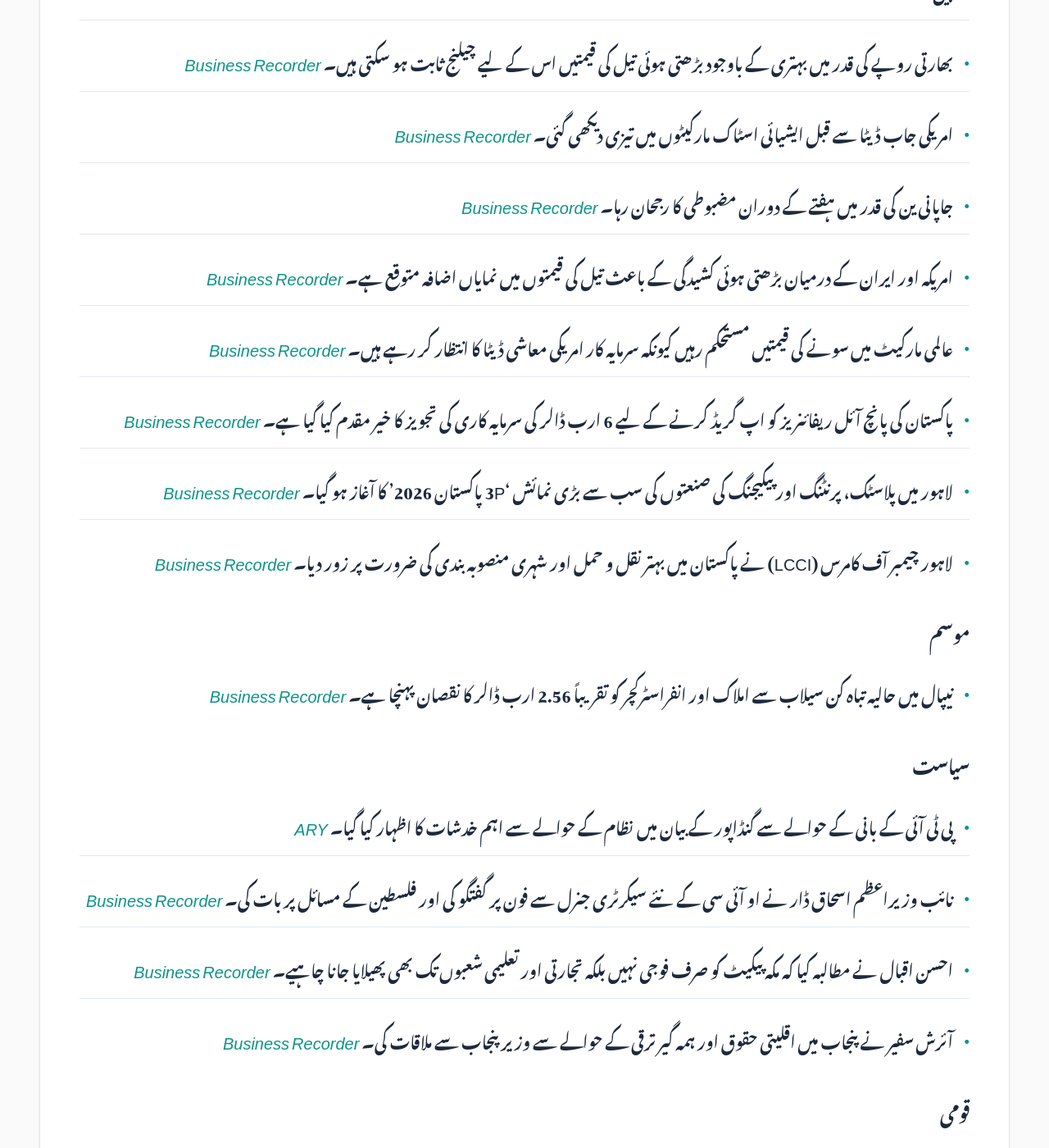
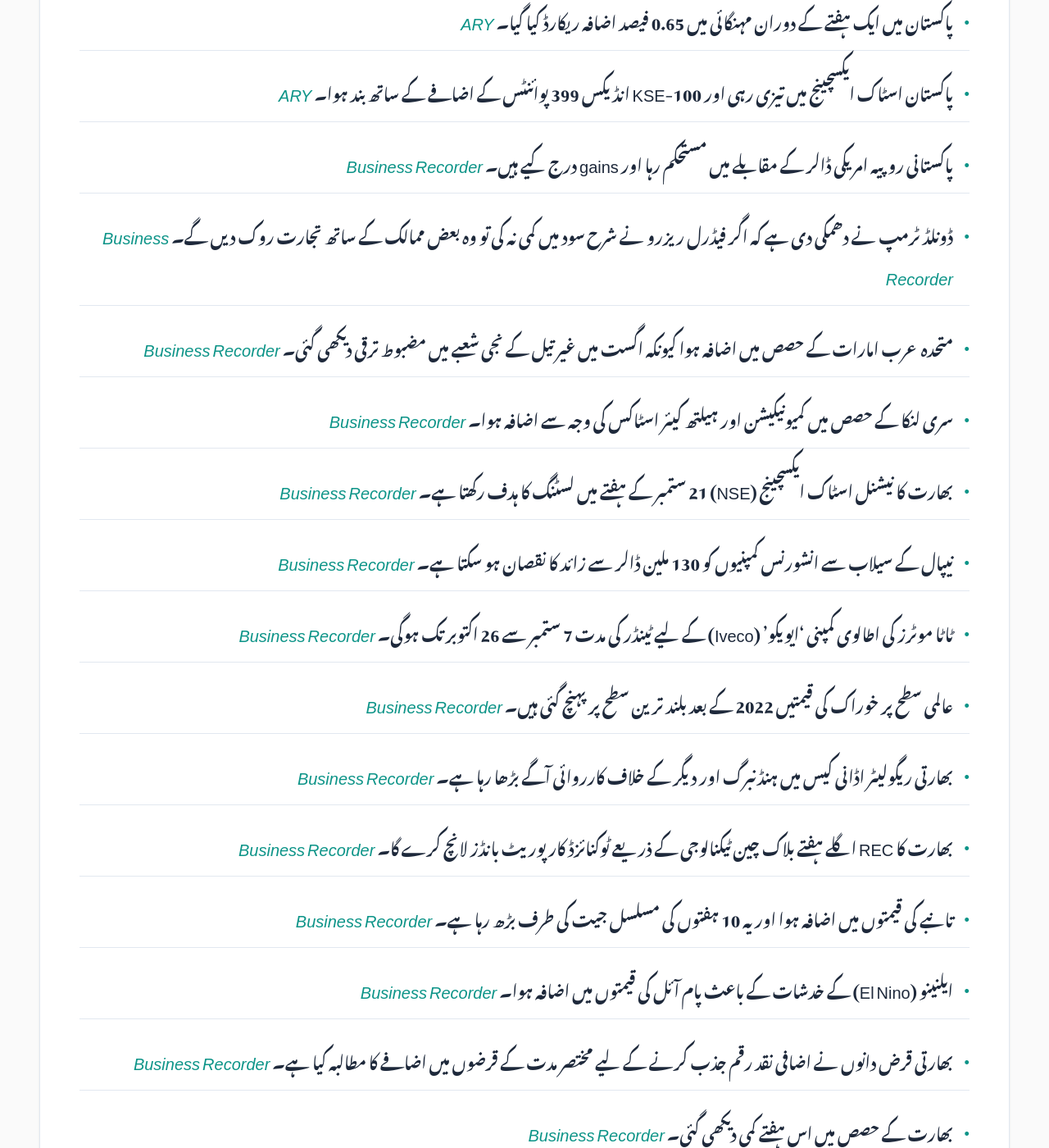
Before and after one commit to zsubzwary/news, a Jekyll site: the page built from ur/index.md, in a window 1280 px wide and 1400 px high, scrolled down 702 px. Shown: the whole window at 82% size. Built offline with Jekyll 4.4.1, drawn with Linux system fonts in a browser that asks for light colours; some web fonts are replaced; comment, search, counter and statistics services are not loaded; some of the changed text lies outside the part shown.

Commit message:
DateTime; 2026-09-04T16:10:42.184Z

```diff
--- a/ur/index.md
+++ b/ur/index.md
@@ -7,50 +7,53 @@ rtl: true
 
 پاکستان کی تازہ خبروں کا خلاصہ
 
- &lrm; 04-Sep-2026 09:08PKT
+ &lrm; 04-Sep-2026 21:10PKT
 
 پڑھنے کا وقت : 4 منٹ
 
-### معیشت
-- بھارتی اسٹاک مارکیٹ میں تیزی کا امکان ہے کیونکہ سرمایہ کاروں کا فیڈرل ریزرو کی شرح سود میں اضافے کے حوالے سے خدشات کم ہو رہے ہیں۔ *[Business Recorder](https://www.brecorder.com/news/40437903/indian-shares-may-open-higher-as-traders-trim-fed-hike-bets)*
-- بھارتی روپے کی قدر میں بہتری کے باوجود بڑھتی ہوئی تیل کی قیمتیں اس کے لیے چیلنج ثابت ہو سکتی ہیں۔ *[Business Recorder](https://www.brecorder.com/news/40437902/indian-rupee-inflow-linked-rbi-backed-optimism-faces-oil-test)*
-- امریکی جاب ڈیٹا سے قبل ایشیائی اسٹاک مارکیٹوں میں تیزی دیکھی گئی۔ *[Business Recorder](https://www.brecorder.com/news/40437901/asian-shares-climb-ahead-of-us-jobs-data-feds-waller-soothes-bonds)*
-- جاپانی ین کی قدر میں ہفتے کے دوران مضبوطی کا رجحان رہا۔ *[Business Recorder](https://www.brecorder.com/news/40437900/yen-headed-for-strongest-week-in-a-month-dollar-flat-ahead-of-payroll-data)*
-- امریکہ اور ایران کے درمیان بڑھتی ہوئی کشیدگی کے باعث تیل کی قیمتوں میں نمایاں اضافہ متوقع ہے۔ *[Business Recorder](https://www.brecorder.com/news/40437899/oil-set-for-steepest-weekly-gain-since-mid-july-over-intensifying-us-iran-tensions)*
-- عالمی مارکیٹ میں سونے کی قیمتیں مستحکم رہیں کیونکہ سرمایہ کار امریکی معاشی ڈیٹا کا انتظار کر رہے ہیں۔ *[Business Recorder](https://www.brecorder.com/news/40437898/gold-holds-ground-with-us-payrolls-data-on-radar)*
-- پاکستان کی پانچ آئل ریفائنریز کو اپ گریڈ کرنے کے لیے 6 ارب ڈالر کی سرمایہ کاری کی تجویز کا خیر مقدم کیا گیا ہے۔ *[Business Recorder](https://www.brecorder.com/news/40437896/proposal-to-upgrade-oil-refineries-hailed)*
-- لاہور میں پلاسٹک، پرنٹنگ اور پیکیجنگ کی صنعتوں کی سب سے بڑی نمائش '3P پاکستان 2026' کا آغاز ہو گیا۔ *[Business Recorder](https://www.brecorder.com/news/40437882/3p-pakistan-2026-exhibition-opens-in-lahore)*
-- لاہور چیمبر آف کامرس (LCCI) نے پاکستان میں بہتر نقل و حمل اور شہری منصوبہ بندی کی ضرورت پر زور دیا۔ *[Business Recorder](https://www.brecorder.com/news/40437890/lcci-calls-for-sustainable-urban-transport-planning)*
+### معاشیات
+- پاکستان نے نجی سرمایہ کاری کو فروغ دینے کے لیے نجکاری کی مہم تیز کر دی ہے۔ *[ARY](https://arynews.tv/pakistan-steps-up-privatization-drive-to-boost-private-investment)*
+- پاکستان میں ایک ہفتے کے دوران مہنگائی میں 0.65 فیصد اضافہ ریکارڈ کیا گیا۔ *[ARY](https://arynews.tv/inflation-rises-in-pakistan-in-one-week)*
+- پاکستان اسٹاک ایکسچینج میں تیزی رہی اور KSE-100 انڈیکس 399 پوائنٹس کے اضافے کے ساتھ بند ہوا۔ *[ARY](https://arynews.tv/psx-closes-high-as-kse-100-index-gains-399-points)*
+- پاکستانی روپیہ امریکی ڈالر کے مقابلے میں مستحکم رہا اور gains درج کیے ہیں۔ *[Business Recorder](https://www.brecorder.com/news/40437940/pakistan-rupee-registers-gain-against-us-dollar)*
+- ڈونلڈ ٹرمپ نے دھمکی دی ہے کہ اگر فیڈرل ریزرو نے شرح سود میں کمی نہ کی تو وہ بعض ممالک کے ساتھ تجارت روک دیں گے۔ *[Business Recorder](https://www.brecorder.com/news/40437959/trump-says-if-the-fed-doesnt-cut-rates-hell-stop-trading-with-some-nations)*
+- متحدہ عرب امارات کے حصص میں اضافہ ہوا کیونکہ اگست میں غیر تیل کے نجی شعبے میں مضبوط ترقی دیکھی گئی۔ *[Business Recorder](https://www.brecorder.com/news/40437958/uae-shares-jump-as-pmi-shows-solid-growth-in-august)*
+- سری لنکا کے حصص میں کمیونیکیشن اور ہیلتھ کیئر اسٹاکس کی وجہ سے اضافہ ہوا۔ *[Business Recorder](https://www.brecorder.com/news/40437957/communication-healthcare-stocks-lift-sri-lankan-shares-higher)*
+- بھارت کا نیشنل اسٹاک ایکسچینج (NSE) 21 ستمبر کے ہفتے میں لسٹنگ کا ہدف رکھتا ہے۔ *[Business Recorder](https://www.brecorder.com/news/40437953/indias-nse-targets-listing-in-week-of-september-21-after-ipo-clearance-sources-say)*
+- نیپال کے سیلاب سے انشورنس کمپنیوں کو 130 ملین ڈالر سے زائد کا نقصان ہو سکتا ہے۔ *[Business Recorder](https://www.brecorder.com/news/40437952/nepal-floods-could-cost-insurers-over-130-million-even-before-death-injury-claims)*
+- ٹاٹا موٹرز کی اطالوی کمپنی 'ایویکو' (Iveco) کے لیے ٹینڈر کی مدت 7 ستمبر سے 26 اکتوبر تک ہوگی۔ *[Business Recorder](https://www.brecorder.com/news/40437949/tata-motors-tender-for-italys-iveco-set-for-september-7-to-october-26)*
+- عالمی سطح پر خوراک کی قیمتیں 2022 کے بعد بلند ترین سطح پر پہنچ گئی ہیں۔ *[Business Recorder](https://www.brecorder.com/news/40437948/world-food-prices-at-highest-since-2022-as-supply-risks-mount-fao-says)*
+- بھارتی ریگولیٹر اڈانی کیس میں ہنڈنبرگ اور دیگر کے خلاف کارروائی آگے بڑھا رہا ہے۔ *[Business Recorder](https://www.brecorder.com/news/40437947/india-regulator-presses-ahead-against-hindenburg-others-in-adani-case-sources-say)*
+- بھارت کا REC اگلے ہفتے بلاک چین ٹیکنالوجی کے ذریعے ٹوکنائزڈ کارپوریٹ بانڈز لانچ کرے گا۔ *[Business Recorder](https://www.brecorder.com/news/40437946/indias-rec-set-to-debut-tokenised-corporate-bond-sale-next-week-bankers-say)*
+- تانبے کی قیمتوں میں اضافہ ہوا اور یہ 10 ہفتوں کی مسلسل جیت کی طرف بڑھ رہا ہے۔ *[Business Recorder](https://www.brecorder.com/news/40437945/copper-edges-up-on-thinning-stocks-eyes-10-week-winning-streak)*
+- ایلنینو (El Nino) کے خدشات کے باعث پام آئل کی قیمتوں میں اضافہ ہوا۔ *[Business Recorder](https://www.brecorder.com/news/40437944/palm-ends-higher-on-el-nino-worries-logs-weekly-gain)*
+- بھارتی قرض دانوں نے اضافی نقد رقم جذب کرنے کے لیے مختصر مدت کے قرضوں میں اضافے کا مطالبہ کیا ہے۔ *[Business Recorder](https://www.brecorder.com/news/40437943/india-debt-investors-call-for-higher-short-term-borrowing-to-absorb-excess-cash-sources-say)*
+- بھارت کے حصص میں اس ہفتے کمی دیکھی گئی۔ *[Business Recorder](https://www.brecorder.com/news/40437942/indian-shares-post-weekly-losses-as-elevated-crude-keeps-sentiment-subdued)*
+- بھارتی روپیہ پانچ ہفتوں میں اپنی بہترین کارکردگی دکھانے میں کامیاب رہا۔ *[Business Recorder](https://www.brecorder.com/news/40437941/indian-rupee-logs-best-week-in-five-as-rbi-muscle-power-foreign-deposits-support)*
+
+### سائنس اور ٹیکنالوجی
+- بھارت کا REC اگلے ہفتے بلاک چین ٹیکنالوجی کا استعمال کرتے ہوئے ٹوکنائزڈ بانڈز جاری کرے گا۔ *[Business Recorder](https://www.brecorder.com/news/40437946/indias-rec-set-to-debut-tokenised-corporate-bond-sale-next-week-bankers-say)*
 
 ### موسم
-- نیپال میں حالیہ تباہ کن سیلاب سے املاک اور انفراسٹرکچر کو تقریباً 2.56 ارب ڈالر کا نقصان پہنچا ہے۔ *[Business Recorder](https://www.brecorder.com/news/40437904/nepal-flood-losses-estimated-at-256-billion-official-says)*
+- ایلنینو (El Nino) اور موسمیاتی تبدیلیوں کے باعث عالمی سطح پر خوراک کی قیمتیں بڑھ رہی ہیں۔ *[Business Recorder](https://www.brecorder.com/news/40437948/world-food-prices-at-highest-since-2022-as-supply-risks-mount-fao-says)*
 
 ### سیاست
-- پی ٹی آئی کے بانی کے حوالے سے گنڈاپور کے بیان میں نظام کے حوالے سے اہم خدشات کا اظہار کیا گیا۔ *[ARY](https://arynews.tv/pti-founder-asked-us-to-stop-system-bringing-qazi-faez-isa-says-gandapur)*
-- نائب وزیراعظم اسحاق ڈار نے او آئی سی کے نئے سیکرٹری جنرل سے فون پر گفتگو کی اور فلسطین کے مسائل پر بات کی۔ *[Business Recorder](https://www.brecorder.com/news/40437885/dar-holds-conversation-with-oic-sg-on-phone)*
-- احسن اقبال نے مطالبہ کیا کہ مکہ پیکیٹ کو صرف فوجی نہیں بلکہ تجارتی اور تعلیمی شعبوں تک بھی پھیلایا جانا چاہیے۔ *[Business Recorder](https://www.brecorder.com/news/40437891/makkah-pact-must-expand-to-trade-technology-education-ahsan)*
-- آئرش سفیر نے پنجاب میں اقلیتی حقوق اور ہمہ گیر ترقی کے حوالے سے وزیر پنجاب سے ملاقات کی۔ *[Business Recorder](https://www.brecorder.com/news/40437892/minister-irish-envoy-discuss-minority-welfare-inclusive-development)*
+- ازمہ بخاری کے مطابق کے پی کے وزیر اعلیٰ چارٹرڈ طیاروں کے ذریعے عوامی تحریک چلا رہے ہیں۔ *[ARY](https://arynews.tv/kp-cm-running-street-movement-on-chartered-planes-says-azma-bukhari)*
 
 ### قومی
-- پنجاب حکومت نے مویشیوں کے علاج کے لیے موبائل ویٹرنری فلیٹ کا آغاز کر دیا ہے۔ *[ARY](https://arynews.tv/punjab-rolls-out-mobile-veterinary-fleet-for-livestock-treatment)*
-- وزیراعلیٰ سندھ نے لرکانہ میں جدید ہسپتال کی تعمیر 2028 تک مکمل کرنے کی ہدایت کی ہے۔ *[ARY](https://arynews.tv/cm-sindh-directs-completion-of-modern-hospital-in-larkana-by-2028)*
-- بجلی فراہم کرنے والی کمپنیوں (DISCOs) کی کارکردگی اور کسٹمر سروس میں بہتری کے لیے کڑی نگرانی کی جائے گی۔ *[ARY](https://arynews.tv/discos-performance-to-be-closely-monitored-to-improve-customer-care-services-awais-leghari)*
-- سندھ کے گورنر نے فوٹو جرنلسٹس سے ملک کا مثبت امیج پروموٹ کرنے کی اپیل کی۔ *[Business Recorder](https://www.brecorder.com/news/40437889/governor-urges-photojournalists-to-promote-positive-journalism)*
-- لاہور میں بسنت کے حوالے سے پتنگ اور دھاگہ بنانے والوں کے لیے این او سی (NOC) لازمی قرار دے دیا گیا۔ *[Business Recorder](https://www.brecorder.com/news/40437893/nocs-mandatory-for-kite-manufacturers-ahead-of-basant)*
-- وزیر اعظم شہباز شریف نے ہدایت کی کہ دانش یونیورسٹی کو مستحق طلبہ کے لیے ایک بہترین ماڈل کے طور پر تیار کیا جائے۔ *[Business Recorder](https://www.brecorder.com/news/40437894/pm-directs-to-make-daanish-university-a-model)*
+- ایف آئی اے نے لاہور میں انسانی اسمگلنگ کے ایک مبینہ ایجنٹ کو گرفتار کر لیا ہے۔ *[ARY](https://arynews.tv/fia-arrests-alleged-human-trafficking-agent-in-lahore)*
+- بلوچستان میں سکیورٹی فورسز نے مختلف آپریشنز کے دوران 48 دہشت گردوں کو ہلاک کر دیا۔ *[Business Recorder](https://www.brecorder.com/news/40437954/security-forces-kill-48-terrorists-in-separate-balochistan-operations-ispr)*
 
 ### بین الاقوامی
-- امریکہ میں شہریت کے حصول کے لیے پڑوس کے ذریعے تحقیقاتی عمل کو دوبارہ فعال کر دیا گیا ہے۔ *[ARY](https://arynews.tv/neighborhood-investigations-for-us-citizenship-revived)*
-- بحرین نے ریاض ایکسپو 2030 میں شرکت کے لیے معاہدہ کر لیا ہے۔ *[ARY](https://arynews.tv/bahrain-inks-participation-deal-for-expo-2030-riyadh)*
-- پاکستان نیپال میں سیلاب زدگان کے لیے ہنگامی امدادی سامان بھیجے گا۔ *[Business Recorder](https://www.brecorder.com/news/40437886/dispatch-of-emergency-relief-aid-to-nepal-later-this-week-pm)*
+- چینی صدر شی جن پنگ ایک بڑے سی ای او وفد کے ساتھ امریکہ کا دورہ کریں گے۔ *[ARY](https://arynews.tv/chinas-xi-to-bring-large-ceo-delegation-on-us-visit-sources-say)*
+- بھارت نے نیپال کے 'نوڈل کنگ' کمپنی کی مصنوعات کے خلاف فوڈ سیفٹی کے اقدامات شروع کر دیے ہیں۔ *[Business Recorder](https://www.brecorder.com/news/40437951/india-food-safety-crackdown-targets-company-of-nepals-noodle-king)*
+- ایئر انڈیا کے طیارے میں تکنیکی خرابی کے باعث 24 افراد زخمی ہو گئے۔ *[Business Recorder](https://www.brecorder.com/news/40437955/air-india-a320-issued-stall-warning-when-seatbelt-signs-off-injuring-24-investigators-say)*
 
 ### کھیل
-- فیفا (FIFA) نے یوئیفا (UEFA) پر بدنام کرنے کی مہم چلانے کا الزام لگایا ہے۔ *[ARY](https://arynews.tv/fifa-accuses-uefa-of-smear-campaign-over-infantino-plan)*
-- سپین کی قومی ٹیم سے ورلڈ کپ فاتح کھلاڑی لورینٹی نے ریٹائرمنٹ کا اعلان کر دیا۔ *[ARY](https://arynews.tv/world-cup-winner-llorente-retires-from-spain-duty)*
-- پی سی بی نے سکول کے بچوں کے لیے کوچنگ کلینک اور ٹیلنٹ ہنٹ پروگرام کا انعقاد کیا۔ *[Business Recorder](https://www.brecorder.com/news/40437883/pcb-talent-hunt-programme-coaching-clinic-for-30-schoolkids-held)*
+- مائیک ہیسن نے پاکستان کرکٹ ٹیم کے کھلاڑیوں کی غیر موجودگی اور ٹیم میں تبدیلیوں پر بات کی۔ *[ARY](https://arynews.tv/mike-hesson-opens-up-about-aghas-absence-from-king-meeting)*
+- مونزا ریس میں لیکلرک نے فراری کے ساتھ پہلی پوزیشن حاصل کی۔ *[ARY](https://arynews.tv/leclerc-on-top-as-ferrari-take-1-2-in-monza)*
+- بھارت اور جاپان کے درمیان پہلا بین الاقوامی کرکٹ میچ 22 ستمبر کو کھیلا جائے گا۔ *[Business Recorder](https://www.brecorder.com/news/40437956/world-t20-champions-india-to-face-japan-in-first-international-meeting)*
+- سابق کوچ جیسن گلیسپیل نے پاکستان کے سلیکٹرز کے فیصلوں پر تنقید کی۔ *[Business Recorder](https://www.brecorder.com/news/40437950/gillespie-hits-out-at-pakistan-selectors-after-mid-series-overhaul)*
 
 ### صحت
-- اسپن (Aspen) کو توقع ہے کہ 2027 تک افریقہ میں 'مونجارو' کی فروخت 124 ملین ڈالر سے تجاوز کر جائے گی۔ *[ARY](https://arynews.tv/aspen-sees-mounjaro-africa-sales-above-124-million-in-2027)*
-- ایبی (AbbVie) کی خون کے کینسر کے علاج کے لیے نئی تھراپی ٹرائلز میں کامیاب رہی۔ *[ARY](https://arynews.tv/abbvies-blood-cancer-therapy-lowers-disease-progression-death-risk-in-trial)*
-- ڈاکٹروں نے پاکستان میں بچوں میں نظر کی بیماری (ROP) کے بڑھتے ہوئے کیسز پر تشویش کا اظہار کیا۔ *[Business Recorder](https://www.brecorder.com/news/40437887/doctors-warn-of-growing-epidemic-of-pre-maturity-retinopathy)*
-- پاکستان میں غذائی تحفظ اور اعلیٰ معیار کی مصنوعات کی فراہمی کو ایک بڑے چیلنج کے طور پر دیکھا جا رہا ہے۔ *[Business Recorder](https://www.brecorder.com/news/40437888/ensuring-safe-high-quality-nutritious-products-termed-challenge)*
+- پنجاب میں انجکشن کے مخصوص بیچز کے حوالے سے اسٹاپج الرٹ جاری کیا گیا ہے۔ *[ARY](https://arynews.tv/punjab-issues-stoppage-alert-over-injectable-medicine-batches)*
```
